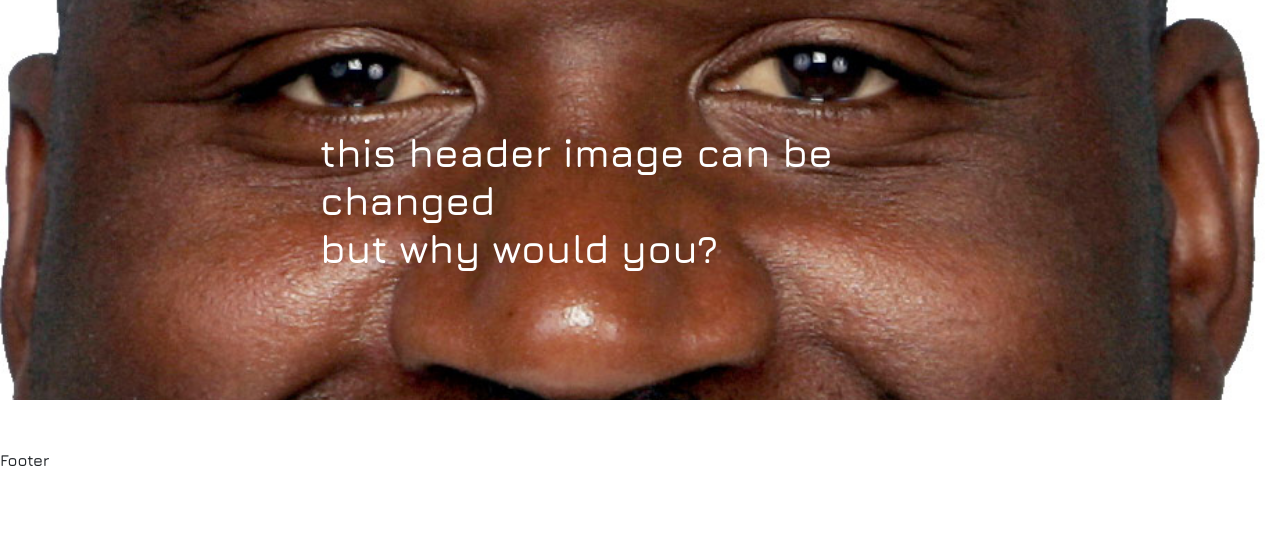
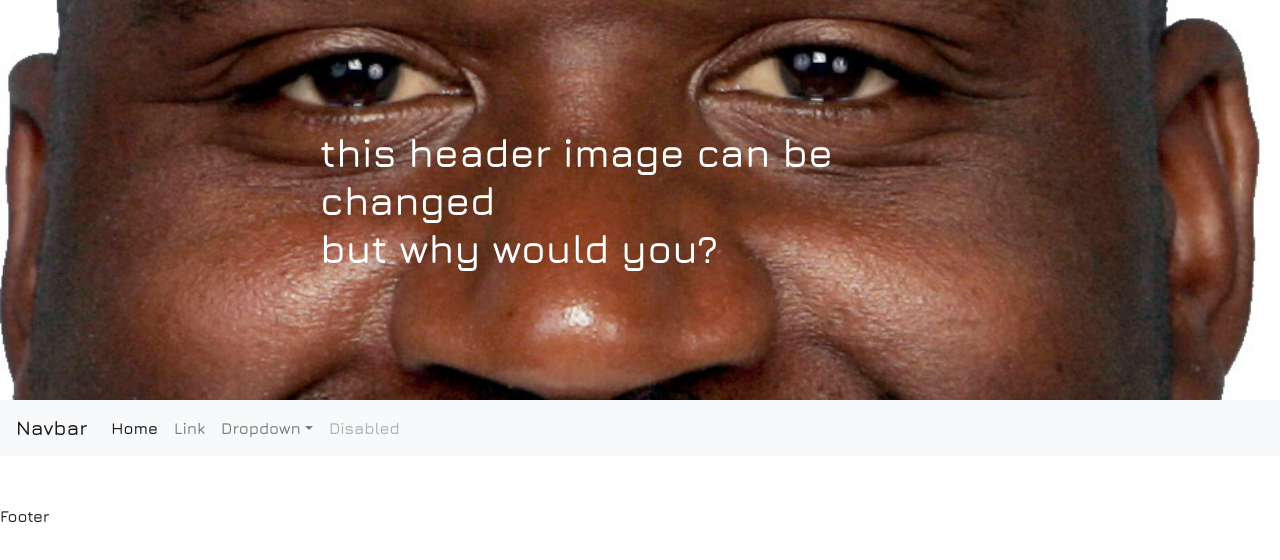
Before and after one commit to averagealloy/joshwouldathought, a React (Create React App) app: page / in a window 1280 px wide. Shown: the top 560 px of the page. Built offline with nearby package versions, Linux system fonts and the light colour scheme.

Commit message:
nav bar is added

```diff
--- a/src/components/App.js
+++ b/src/components/App.js
@@ -3,11 +3,13 @@ import Header from './Header'
 import Footer from './Footer'
 import './App.css'
 import "bootstrap/dist/css/bootstrap.min.css";
+import Navbar from './layouts/Navbar'
 
 const App = () => {
     return(
         <div>
             <Header/>
+            <Navbar/>
             <br/>
 
             <br/>
```
